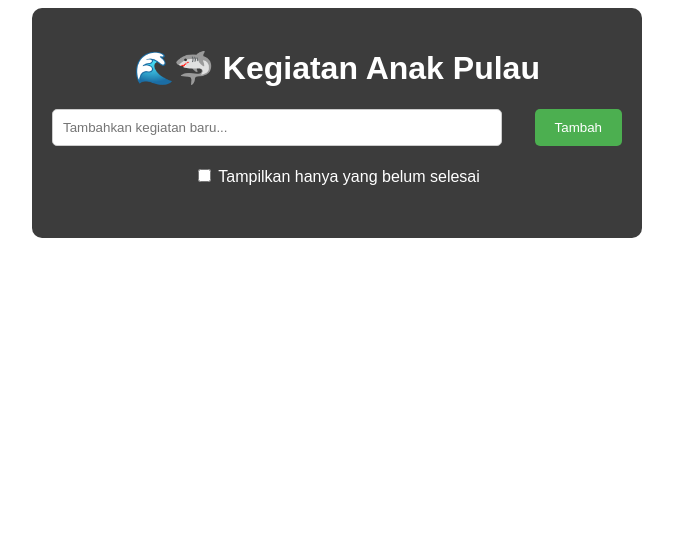
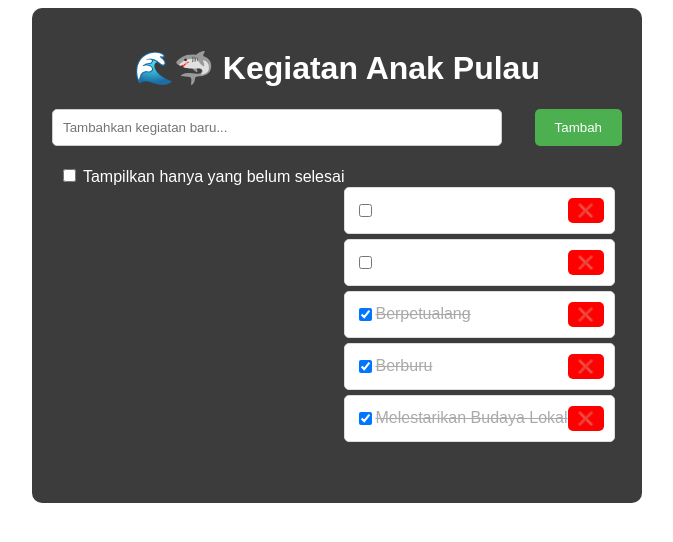
Before and after one commit to HabibHibatullmiqaid/32-pbk-uts-233510725, a Vue app: page / in a window 1280 px wide. Shown: the top 542 px of the page, without its empty margins (303-976 px from the left). Built offline with nearby package versions, Linux system fonts and the light colour scheme.

Commit message:
filteredTasks adalah daftar tugas yang telah difilter

```diff
--- a/src/App.vue
+++ b/src/App.vue
@@ -45,5 +45,10 @@ const tasks = ref([
   { text: 'Berburu', done: true },
   { text: 'Melestarikan Budaya Lokal', done: true }
 ]);
+const filteredTasks = computed(() => {
+  return showOnlyIncomplete.value
+    ? tasks.value.filter((task) => !task.done)
+    : tasks.value;
+});
 
 </script>
```
